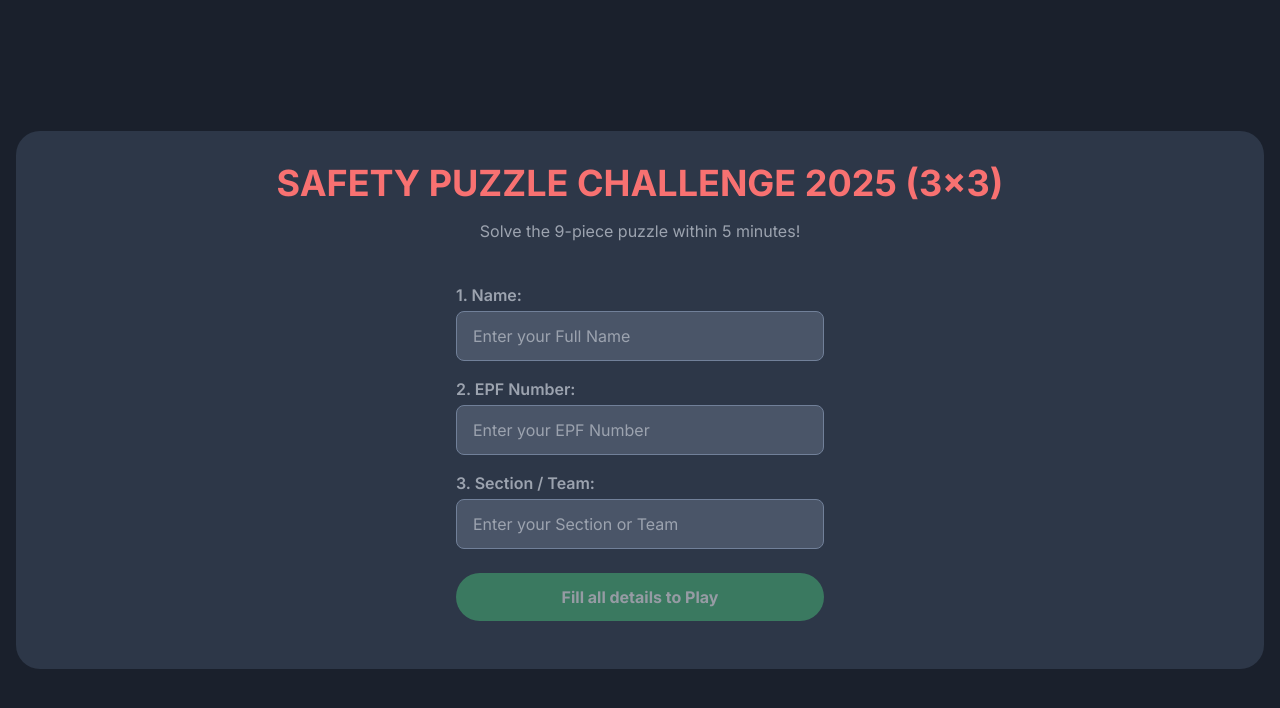
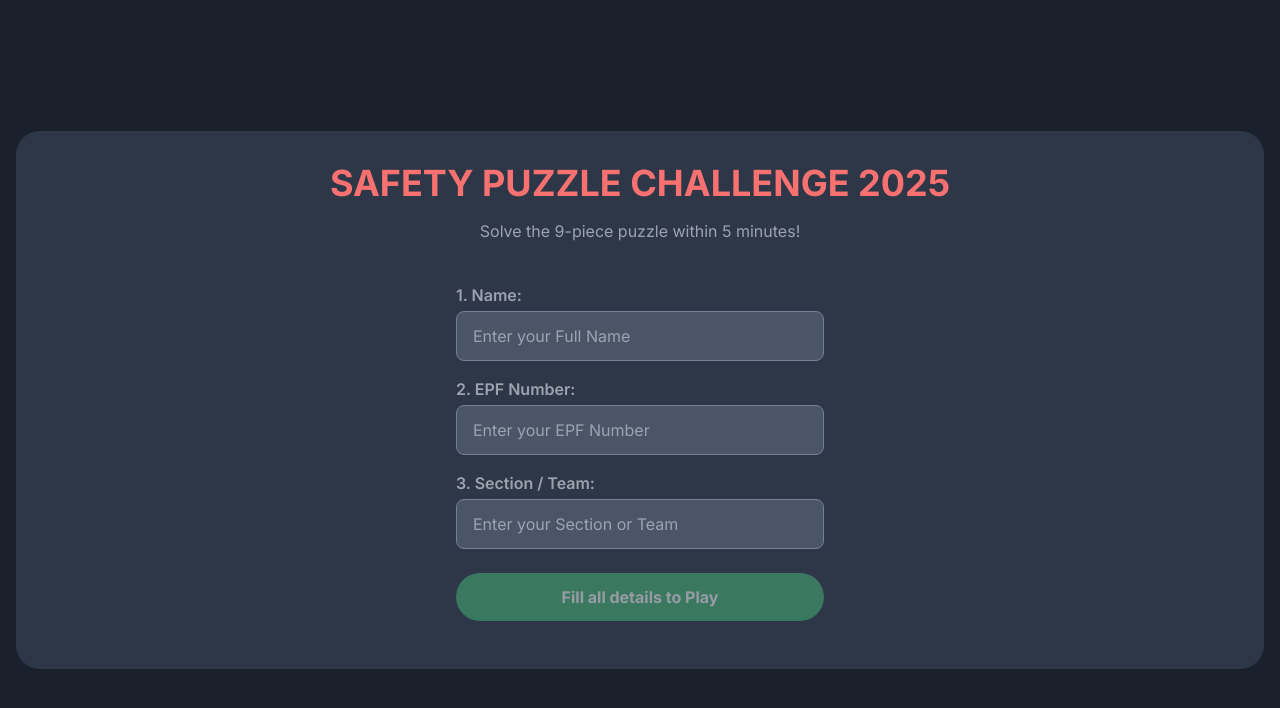
Before and after one commit to Salinga99/final-game, a plain HTML site: page index.html in a window 1280 px wide. Drawn offline with nearby package versions, Linux system fonts and the light colour scheme.

Commit message:
Update index.html

```diff
--- a/index.html
+++ b/index.html
@@ -147,7 +147,7 @@
 </head>
 <body class="p-4">
     <div class="container">
-        <h1 class="text-3xl sm:text-4xl font-extrabold mb-4 text-center text-red-400">SAFETY PUZZLE CHALLENGE 2025 (3x3)</h1>
+        <h1 class="text-3xl sm:text-4xl font-extrabold mb-4 text-center text-red-400">SAFETY PUZZLE CHALLENGE 2025 </h1>
         <p class="text-gray-400 mb-6 text-center">Solve the 9-piece puzzle within 5 minutes!</p>
 
         <div id="start-screen">
```
